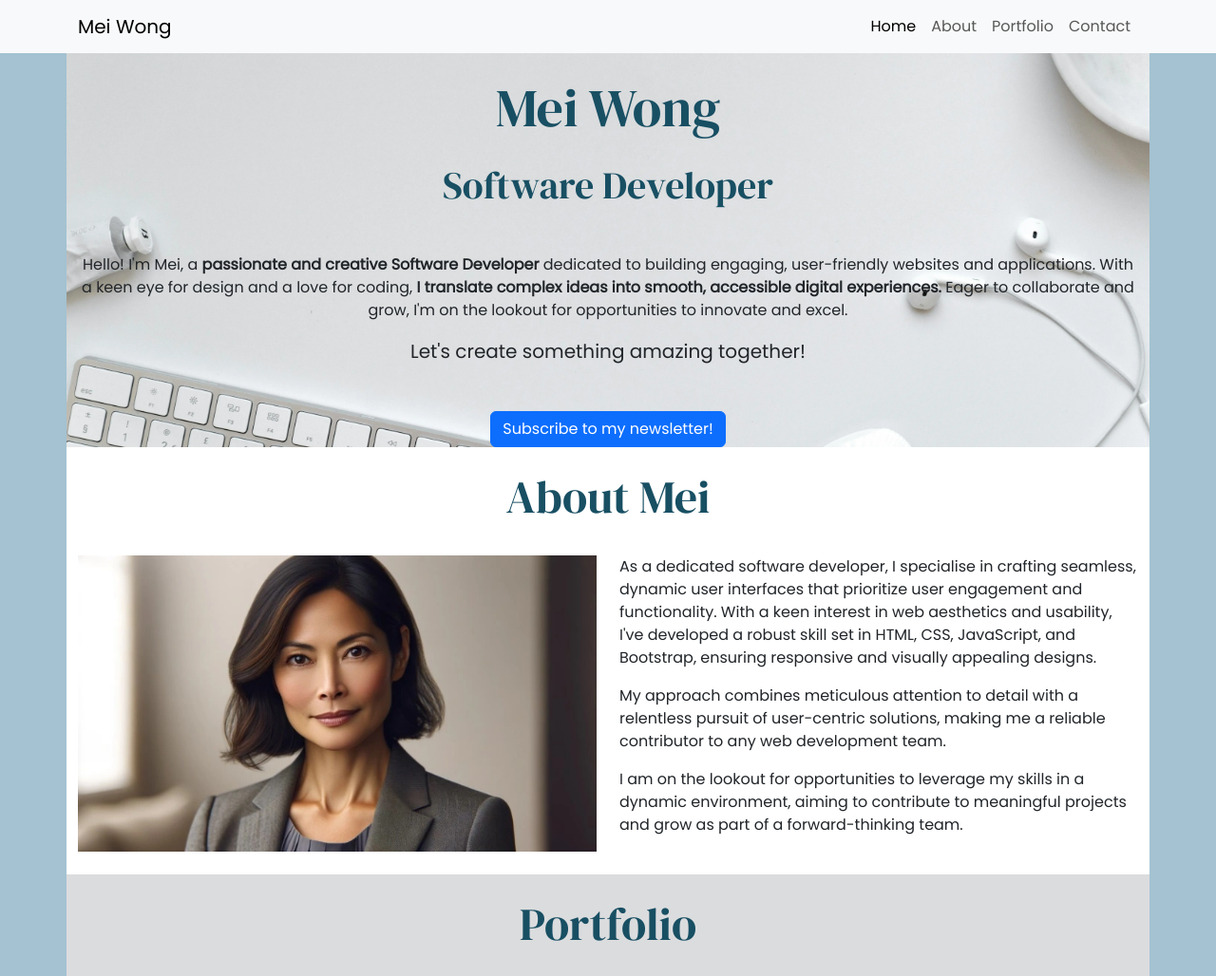
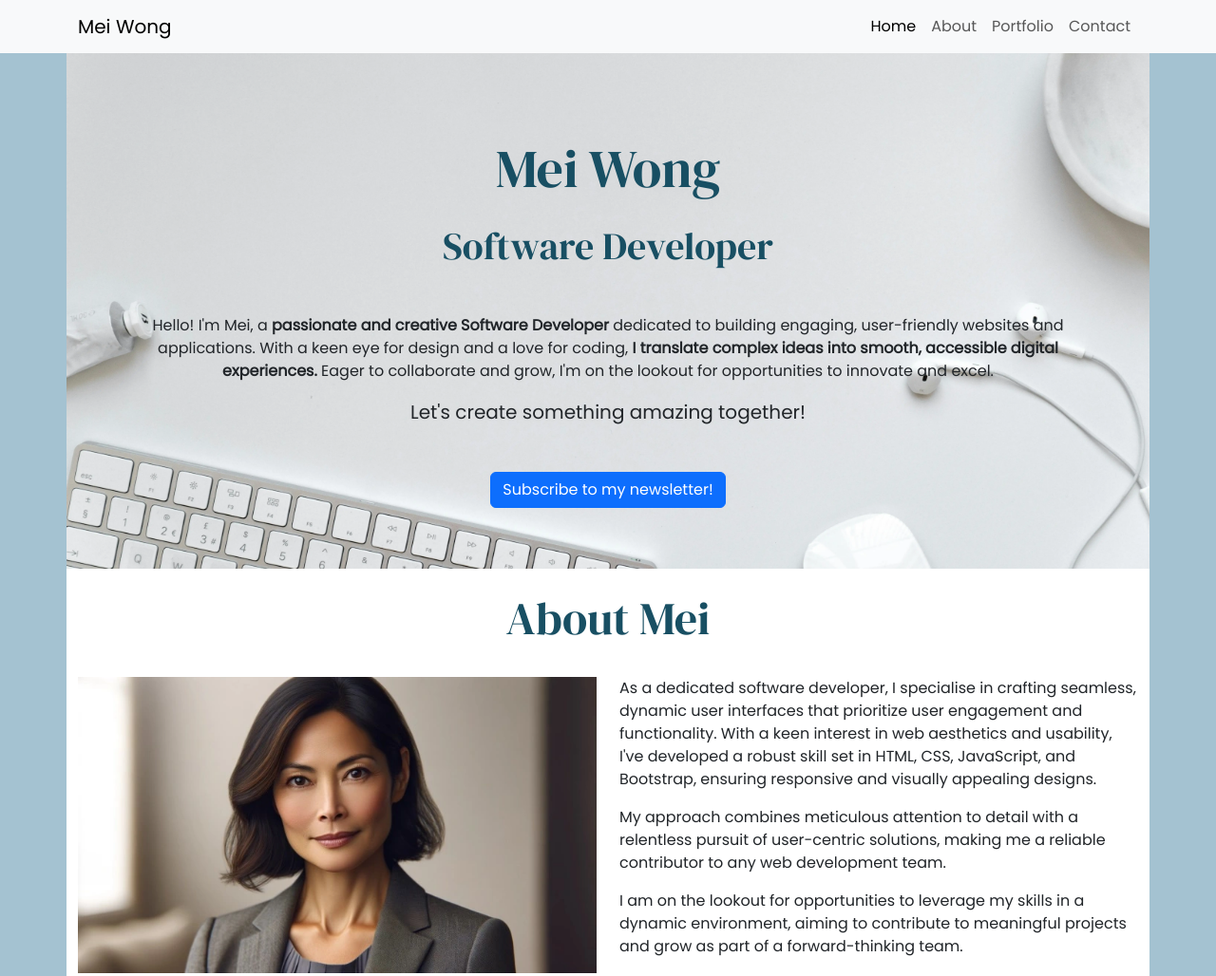
Before and after one commit to Jo-JPEG/solid-chainsaw, a plain HTML site: page index.html in a window 1280 px wide. Shown: the top 1028 px of the page at 95% size. Drawn offline with nearby package versions, Linux system fonts and the light colour scheme.

Commit message:
add more styling to hero image

```diff
--- a/assets/css/style.css
+++ b/assets/css/style.css
@@ -37,5 +37,6 @@ background-color: #dbdcde; light grey;
 background-image: url("../images/background.webp");
 background-size: cover;
 background-position: 50% 70%;
-
+min-height: 500px;
+padding: 5% 7%;
 }
```
